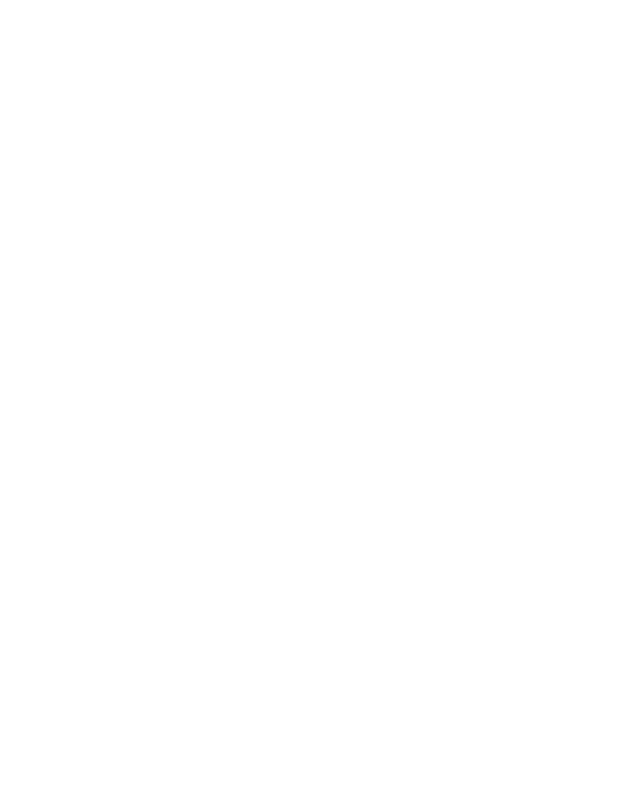
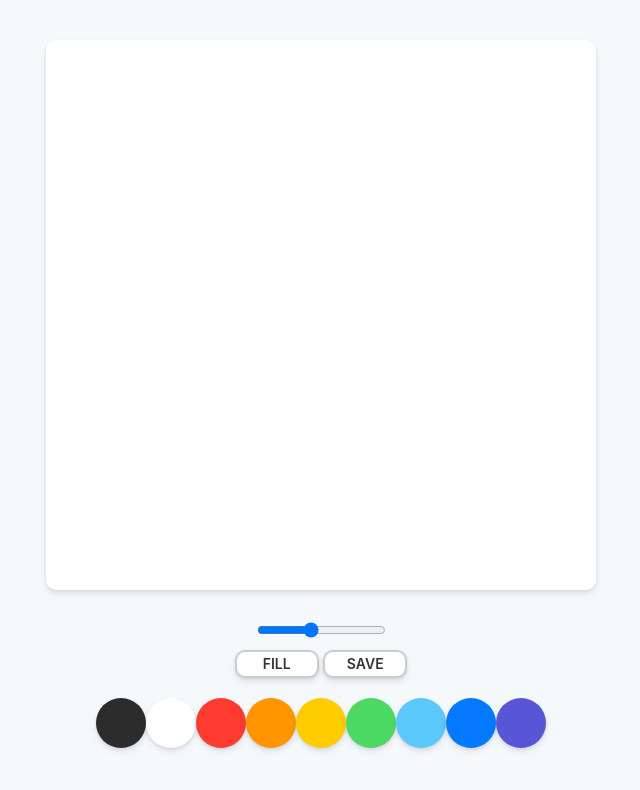
Before and after one commit to iseungsoo07/paint-js, a plain HTML site: page index.html in a window 1280 px wide. Shown: the whole page, without its empty margins (319-959 px from the left). Drawn offline with Linux system fonts and the light colour scheme.

Commit message:
Create JS function

```diff
--- a/app.js
+++ b/app.js
@@ -0,0 +1,38 @@
+const canvas = document.getElementById("jsCanvas");
+const ctx = canvas.getContext("2d");
+
+ctx.strokeStyle = "#2c2c2c";
+ctx.linewidth = 2.5;
+canvas.width = 550;
+canvas.height = 550;
+
+let painting = false;
+
+function stopPainting() {
+   painting = false;
+}
+
+function startPainting() {
+   painting = true;
+}
+
+function onMouseMove(event) {
+   const x = event.offsetX;
+   const y = event.offsetY;
+   if (!painting) {
+      ctx.beginPath();
+      ctx.moveTo(x, y);
+   } else {
+      ctx.lineTo(x, y);
+      ctx.stroke();
+   }
+}
+
+function onMouseDown(event) {}
+
+if (canvas) {
+   canvas.addEventListener("mousemove", onMouseMove);
+   canvas.addEventListener("mousedown", startPainting);
+   canvas.addEventListener("mouseup", stopPainting);
+   canvas.addEventListener("mouseleave", stopPainting);
+}
--- a/index.html
+++ b/index.html
@@ -7,6 +7,58 @@
       <link rel="stylesheet" href="styles.css" />
    </head>
    <body>
+      <canvas id="jsCanvas" class="canvas"> </canvas>
+      <div class="controls">
+         <div class="controls__range">
+            <input
+               type="range"
+               id="jsRange"
+               min="0.1"
+               max="5.0"
+               value="2.5"
+               steps="0.1"
+            />
+         </div>
+         <div class="controls__btns">
+            <button id="jsMode">Fill</button>
+            <button id="jsSave">Save</button>
+         </div>
+         <div class="controls__colors" id="jsColors">
+            <div
+               class="controls__color"
+               style="background-color: #2c2c2c;"
+            ></div>
+            <div class="controls__color" style="background-color: white;"></div>
+            <div
+               class="controls__color"
+               style="background-color: #ff3b30;"
+            ></div>
+            <div
+               class="controls__color"
+               style="background-color: #ff9500;"
+            ></div>
+            <div
+               class="controls__color"
+               style="background-color: #ffcc00;"
+            ></div>
+            <div
+               class="controls__color"
+               style="background-color: #4cd963;"
+            ></div>
+            <div
+               class="controls__color"
+               style="background-color: #5ac8fa;"
+            ></div>
+            <div
+               class="controls__color"
+               style="background-color: #0579ff;"
+            ></div>
+            <div
+               class="controls__color"
+               style="background-color: #5856d6;"
+            ></div>
+         </div>
+      </div>
       <script src="app.js"></script>
    </body>
 </html>
--- /dev/null
+++ b/reset.css
@@ -0,0 +1,124 @@
+html,
+body,
+div,
+span,
+applet,
+object,
+iframe,
+h1,
+h2,
+h3,
+h4,
+h5,
+h6,
+p,
+blockquote,
+pre,
+a,
+abbr,
+acronym,
+address,
+big,
+cite,
+code,
+del,
+dfn,
+em,
+img,
+ins,
+kbd,
+q,
+s,
+samp,
+small,
+strike,
+strong,
+sub,
+sup,
+tt,
+var,
+b,
+u,
+i,
+center,
+dl,
+dt,
+dd,
+ol,
+ul,
+li,
+fieldset,
+form,
+label,
+legend,
+table,
+caption,
+tbody,
+tfoot,
+thead,
+tr,
+th,
+td,
+article,
+aside,
+canvas,
+details,
+embed,
+figure,
+figcaption,
+footer,
+header,
+hgroup,
+menu,
+nav,
+output,
+ruby,
+section,
+summary,
+time,
+mark,
+audio,
+video {
+   margin: 0;
+   padding: 0;
+   border: 0;
+   font-size: 100%;
+   font: inherit;
+   vertical-align: baseline;
+}
+/* HTML5 display-role reset for older browsers */
+article,
+aside,
+details,
+figcaption,
+figure,
+footer,
+header,
+hgroup,
+menu,
+nav,
+section {
+   display: block;
+}
+body {
+   line-height: 1;
+}
+ol,
+ul {
+   list-style: none;
+}
+blockquote,
+q {
+   quotes: none;
+}
+blockquote:before,
+blockquote:after,
+q:before,
+q:after {
+   content: "";
+   content: none;
+}
+table {
+   border-collapse: collapse;
+   border-spacing: 0;
+}
--- a/styles.css
+++ b/styles.css
@@ -0,0 +1,70 @@
+@import "reset.css";
+
+* {
+   box-sizing: border-box;
+}
+
+body {
+   background-color: #f6f9fc;
+   font-family: -apple-system, BlinkMacSystemFont, "Segoe UI", Roboto, Oxygen,
+      Ubuntu, Cantarell, "Open Sans", "Helvetica Neue", sans-serif;
+   display: flex;
+   flex-direction: column;
+   align-items: center;
+   padding: 40px 0px;
+}
+
+.canvas {
+   width: 550px;
+   height: 550px;
+   background-color: white;
+   border-radius: 10px;
+   box-shadow: 0 4px 6px rgba(50, 50, 93, 0.11), 0 1px 3px rgba(0, 0, 0, 0.08);
+}
+
+.controls {
+   margin-top: 30px;
+   display: flex;
+   flex-direction: column;
+   align-items: center;
+}
+
+.controls .controls__btns {
+   margin-bottom: 20px;
+}
+
+.controls__btns button {
+   all: unset;
+   cursor: pointer;
+   background-color: white;
+   padding: 5px 0px;
+   width: 80px;
+   text-align: center;
+   border-radius: 10px;
+   border: 2px solid rgba(0, 0, 0, 0.2);
+   box-shadow: 0 4px 6px rgba(50, 50, 93, 0.11), 0 1px 3px rgba(0, 0, 0, 0.08);
+   color: rgba(0, 0, 0, 0.8);
+   text-transform: uppercase;
+   font-weight: 600;
+   font-size: 14px;
+}
+
+.controls__btns button:active {
+   transform: scale(0.98);
+}
+
+.controls .controls__colors {
+   display: flex;
+}
+
+.controls__colors .controls__color {
+   width: 50px;
+   height: 50px;
+   cursor: pointer;
+   border-radius: 50%;
+   box-shadow: 0 4px 6px rgba(50, 50, 93, 0.11), 0 1px 3px rgba(0, 0, 0, 0.08);
+}
+
+.controls .controls__range {
+   margin-bottom: 10px;
+}
```
